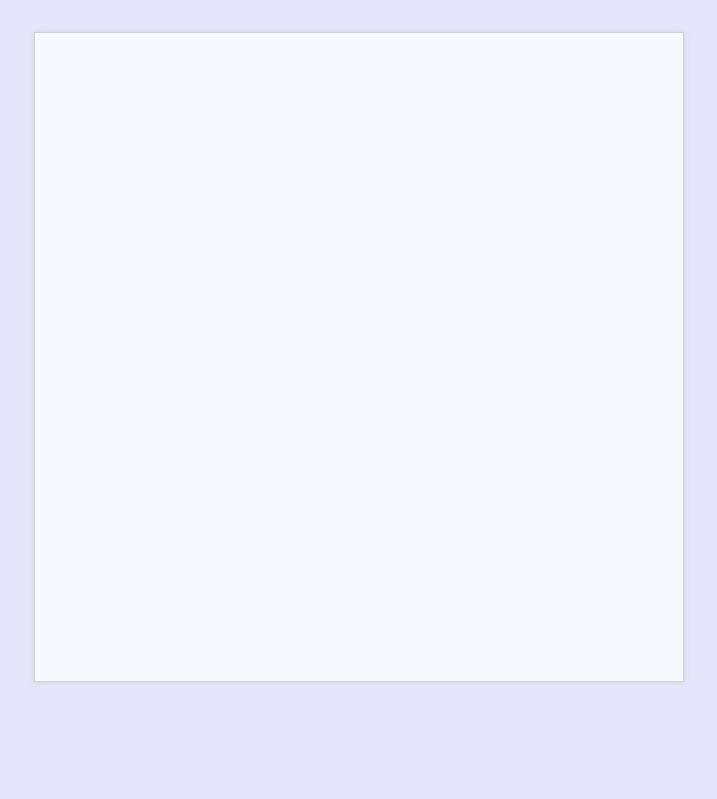
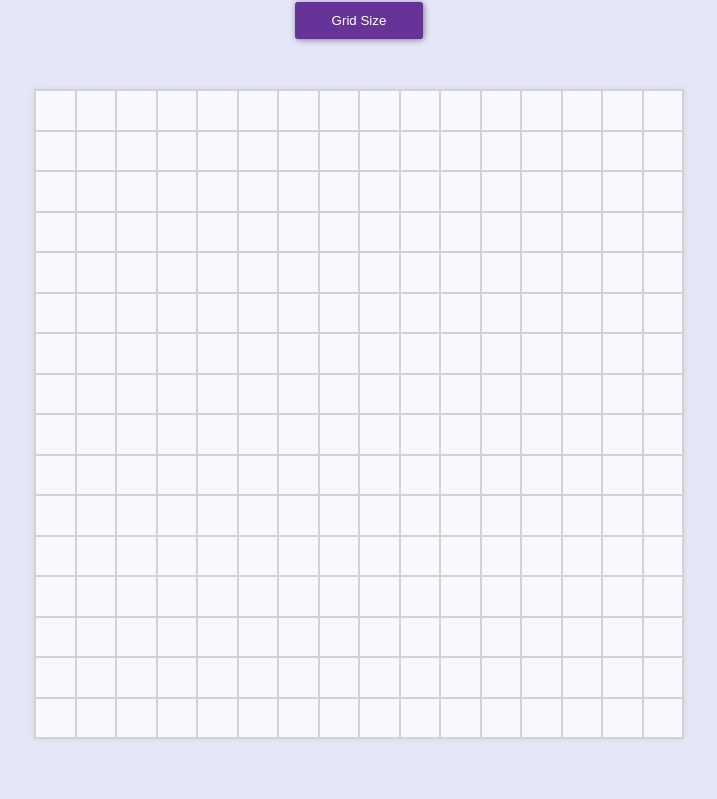
Before and after one commit to rasikhmuhammad/odin-sketch, a plain HTML site: page index.html in a window 1280 px wide. Shown: the part 85-884 px from the top of the page, without its empty margins (281-998 px from the left). Before the commit the page ends 827 px from the top, so only its background shows below. Drawn offline with Linux system fonts and the light colour scheme.

Commit message:
added all functions

```diff
--- a/index.html
+++ b/index.html
@@ -4,12 +4,15 @@
     <meta charset="UTF-8">
     <meta http-equiv="X-UA-Compatible" content="IE=edge">
     <meta name="viewport" content="width=device-width, initial-scale=1.0">
-    <script src = "./script.js"></script>
+    <script src = "./script.js" defer></script>
     <link rel="stylesheet" href="./styles.css">
     <title>Document</title>
 </head>
 <body>
     <h1>Etch-a-sketch</h1>
+    <div class = "toolbar">
+        <button>Grid Size</button>
+    </div>
     <div class="sketch-pad"></div>
 </body>
 </html>
--- a/script.js
+++ b/script.js
@@ -0,0 +1,53 @@
+const sketchPad = document.querySelector('.sketch-pad');
+console.log(sketchPad);
+
+let mouseDown = false;
+function handleMove(e) {
+    if(mouseDown) {
+        e.target.classList.add('active');
+    }
+}
+
+function createGrid(gridSize) {
+
+    for(let i = 0; i < gridSize; i++) {
+
+        const row = document.createElement('div');
+        row.classList.add('row');
+
+        for (let j = 0; j < gridSize; j++) {
+            const box = document.createElement('div');
+            box.classList.add('grid-box');
+            row.appendChild(box);
+        }
+
+        sketchPad.appendChild(row);
+    }
+
+    const gridBoxes = document.querySelectorAll('.grid-box');
+
+    gridBoxes.forEach((gridBox) => {
+    gridBox.addEventListener('mousedown', () => mouseDown = true);
+    gridBox.addEventListener('mouseup', () => mouseDown = false);
+    gridBox.addEventListener('mousemove', handleMove);
+});
+}
+
+function deleteGrid() {
+    sketchPad.innerHTML = "";
+}
+
+
+let gridSize = 16;
+createGrid(gridSize);
+
+const gridSizeButton = document.querySelector('.toolbar button');
+
+gridSizeButton.onclick = () => {
+    let newGridSize = prompt("please enter the new grid size");
+    if(newGridSize < 100 && newGridSize > 0) {
+        gridSize = newGridSize;
+    }
+    deleteGrid();
+    createGrid(gridSize);
+}
--- a/styles.css
+++ b/styles.css
@@ -17,6 +17,9 @@ body {
     margin: 40px auto 20px auto;
     border: 1px solid lightgrey;
     box-shadow: 0px 0px 6px lightgrey;
+    display: flex;
+    flex-direction: column;
+    flex-wrap: nowrap;
 }
 
 h1 {
@@ -26,8 +29,45 @@ h1 {
     padding: 0;
 }
 
+.toolbar {
+    padding: 10px;
+    display: flex;
+    justify-content: center;
+    align-items: center;
+}
+
+button {
+    background-color: rebeccapurple;
+    color: white;
+    border-radius: 0.15rem;
+    border: 1px solid rebeccapurple;
+    box-shadow: 1px 1px 6px grey;
+    padding: 10px 36px;
+}
+
+button:active {
+    background-color: white;
+    color: rebeccapurple;
+}
+
+.row {
+    display: flex;
+    flex-wrap: nowrap;
+    margin: 0px;
+    padding: 0px;
+    box-sizing: border-box;
+    border: 0;
+    flex-grow: 1;
+}
+
 .grid-box {
-    width: 20px;
-    height: 20px;
-    border: 1px solid lightgrey;
+    flex-grow: 1;
+    border: 0.5px solid lightgrey;
+    margin: 0px;
+    box-sizing: border-box;
+    padding: 0px;
 }
+
+.active {
+    background-color: aqua;
+}
```
